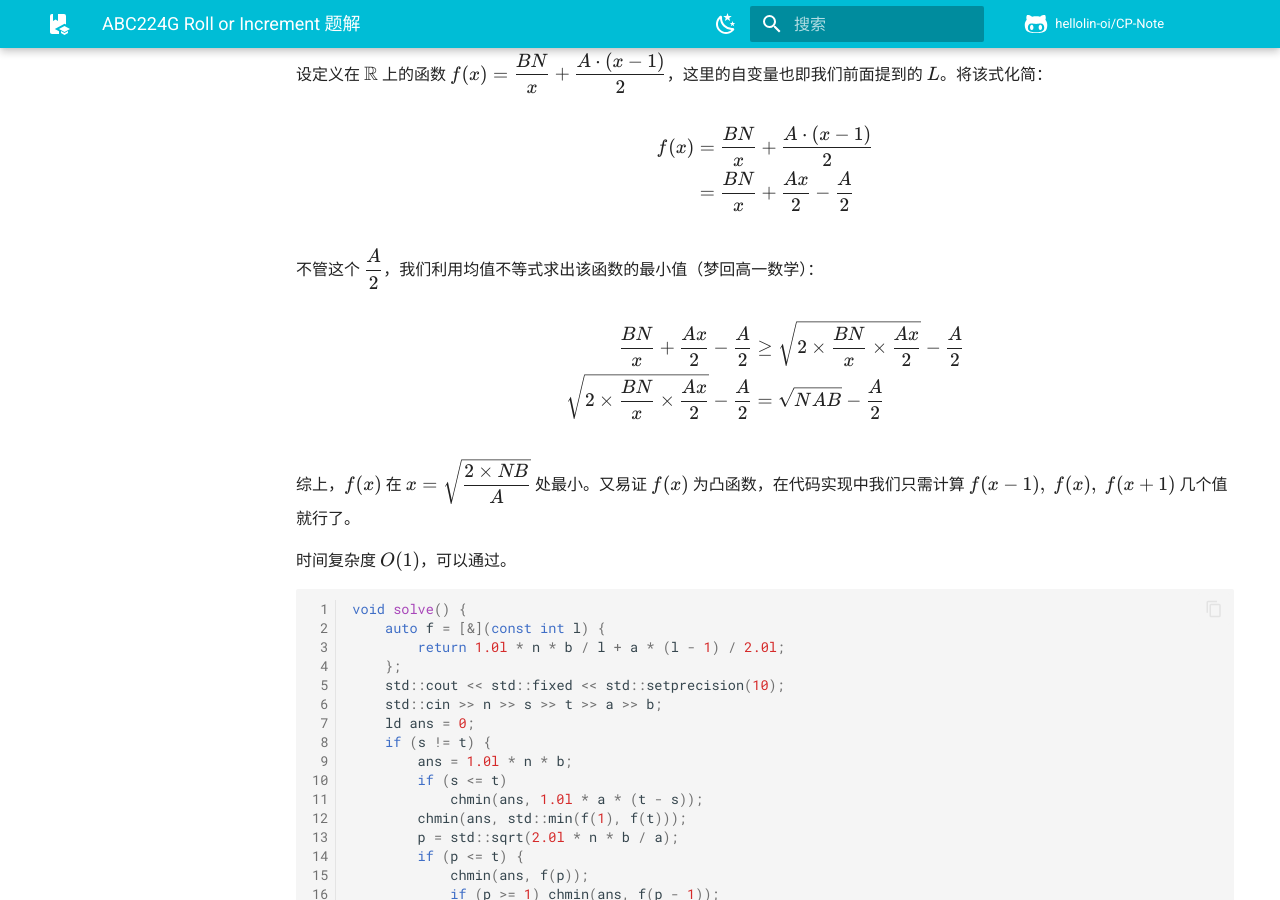
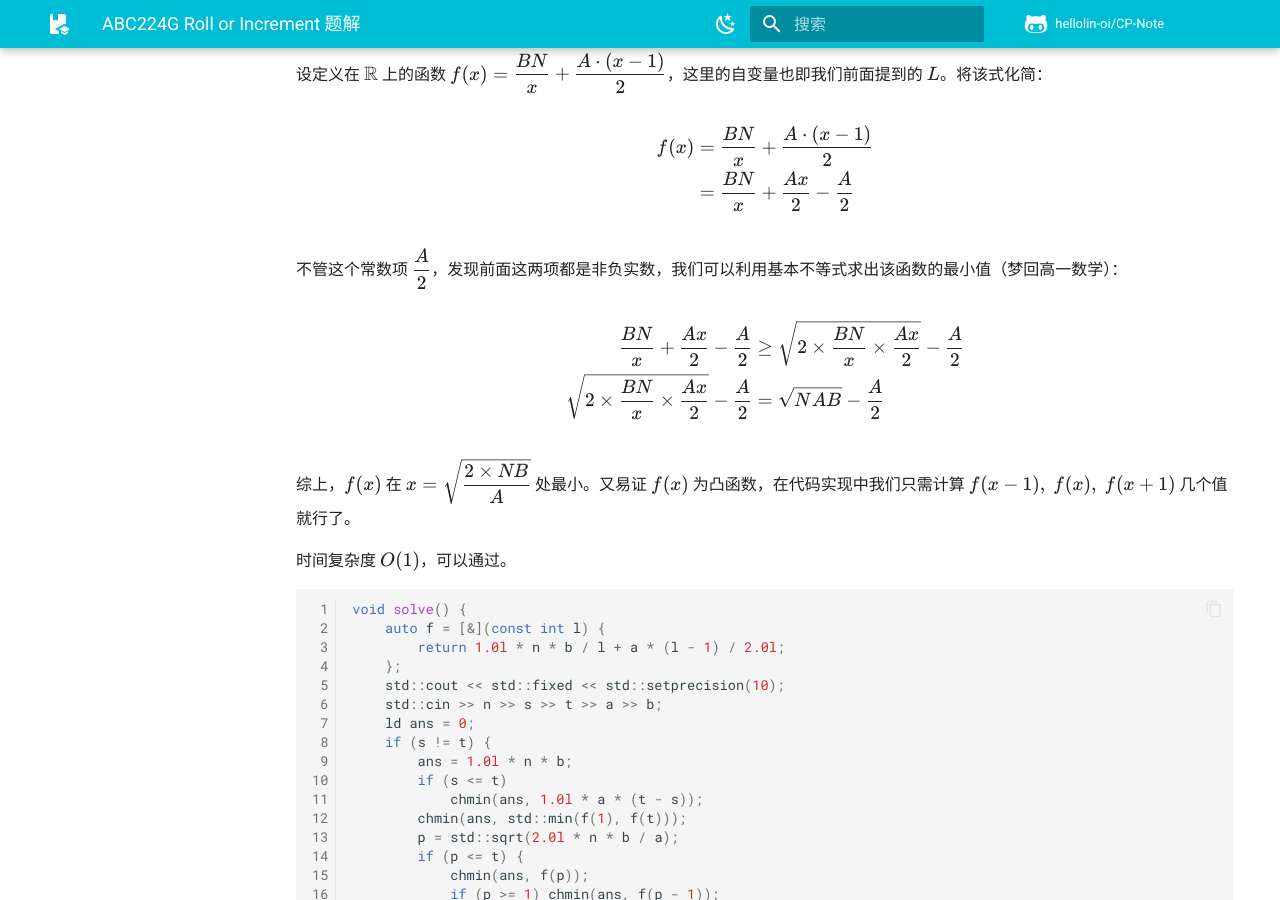
Before and after one commit to VLTHellolin/CP-Note, an MkDocs documentation site: the page built from docs/solutions/abc224g.md, in a window 1280 px wide and 900 px high, scrolled down 1426 px. Built offline with MkDocs 1.6.1 and Material for MkDocs 9.7.7, drawn with Linux system fonts in a browser that asks for light colours; comment, search, counter and statistics services are not loaded.

Commit message:
feat: ✨ 更新文章

```diff
--- a/docs/solutions/abc224g.md
+++ b/docs/solutions/abc224g.md
@@ -66,7 +66,7 @@ f(x) &= \dfrac{BN}{x}+\dfrac{A\cdot (x-1)}{2} \\
 \end{aligned}
 $$
 
-不管这个 $\dfrac{A}{2}$，我们利用均值不等式求出该函数的最小值（梦回高一数学）：
+不管这个常数项 $\dfrac{A}{2}$，发现前面这两项都是非负实数，我们可以利用基本不等式求出该函数的最小值（梦回高一数学）：
 
 $$
 \begin{aligned}
```
